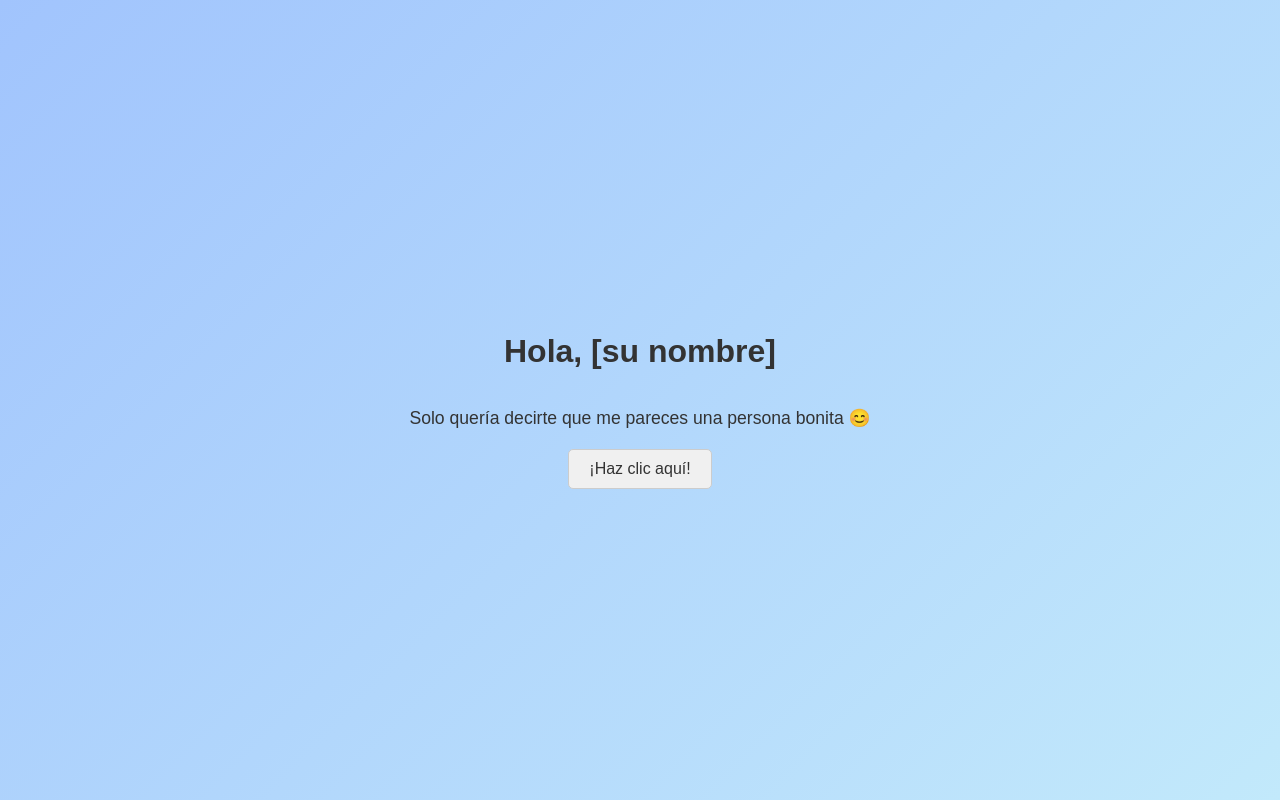
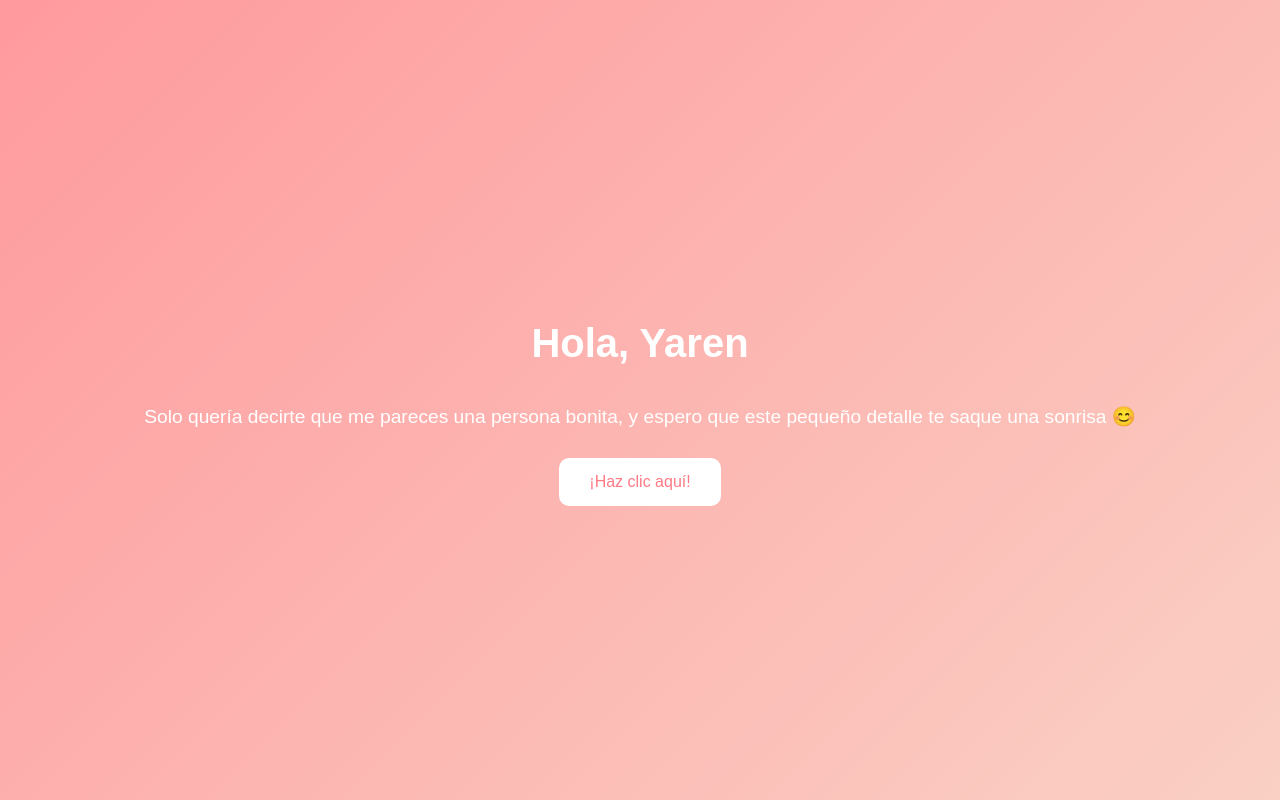
Before and after one commit to EmmanuelCM96/EmmanuelCM96.github.io, a plain HTML site: page index.html in a window 1280 px wide. Drawn offline with Linux system fonts and the light colour scheme.

Commit message:
Update index.html
mejorar el código bien

```diff
--- a/index.html
+++ b/index.html
@@ -7,9 +7,9 @@
     <style>
         body {
             font-family: Arial, sans-serif;
-            background: linear-gradient(135deg, #a1c4fd, #c2e9fb);
+            background: linear-gradient(135deg, #ff9a9e, #fad0c4);
             text-align: center;
-            color: #333;
+            color: white;
             margin: 0;
             display: flex;
             flex-direction: column;
@@ -18,32 +18,50 @@
             height: 100vh;
         }
         h1 {
-            font-size: 2rem;
+            font-size: 2.5rem;
             margin-bottom: 20px;
         }
         p {
-            font-size: 1.1rem;
-            margin-bottom: 20px;
+            font-size: 1.2rem;
+            margin-bottom: 30px;
         }
         button {
-            background-color: #f0f0f0;
-            color: #333;
-            border: 1px solid #ccc;
-            padding: 10px 20px;
+            background-color: white;
+            color: #ff7a85;
+            border: none;
+            padding: 15px 30px;
             font-size: 1rem;
-            border-radius: 5px;
+            border-radius: 10px;
             cursor: pointer;
-            transition: background-color 0.3s ease, transform 0.2s ease;
+            transition: background-color 0.3s ease;
         }
         button:hover {
             background-color: #e0e0e0;
             transform: scale(1.05);
         }
+        #gif-container {
+            display: none; /* Ocultar inicialmente */
+            margin-top: 20px;
+        }
+        img {
+            max-width: 300px;
+            border-radius: 10px;
+        }
     </style>
 </head>
 <body>
-    <h1>Hola, [su nombre]</h1>
-    <p>Solo quería decirte que me pareces una persona bonita 😊</p>
-    <button onclick="alert('¡Que tengas un lindo día!')">¡Haz clic aquí!</button>
+    <h1>Hola, Yaren</h1>
+    <p>Solo quería decirte que me pareces una persona bonita, y espero que este pequeño detalle te saque una sonrisa 😊</p>
+    <button onclick="mostrarGif()">¡Haz clic aquí!</button>
+    <div id="gif-container">
+        <img src="https://media.giphy.com/media/3o7abKhOpu0NwenH3O/giphy.gif" alt="GIF bonito">
+    </div>
+
+    <script>
+        function mostrarGif() {
+            const gifContainer = document.getElementById('gif-container');
+            gifContainer.style.display = 'block'; // Mostrar el contenedor del GIF
+        }
+    </script>
 </body>
 </html>
```
